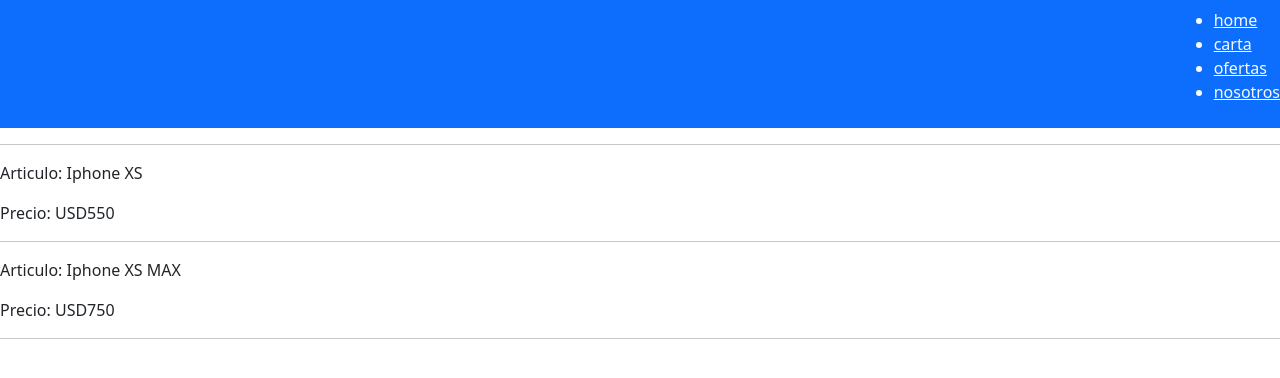
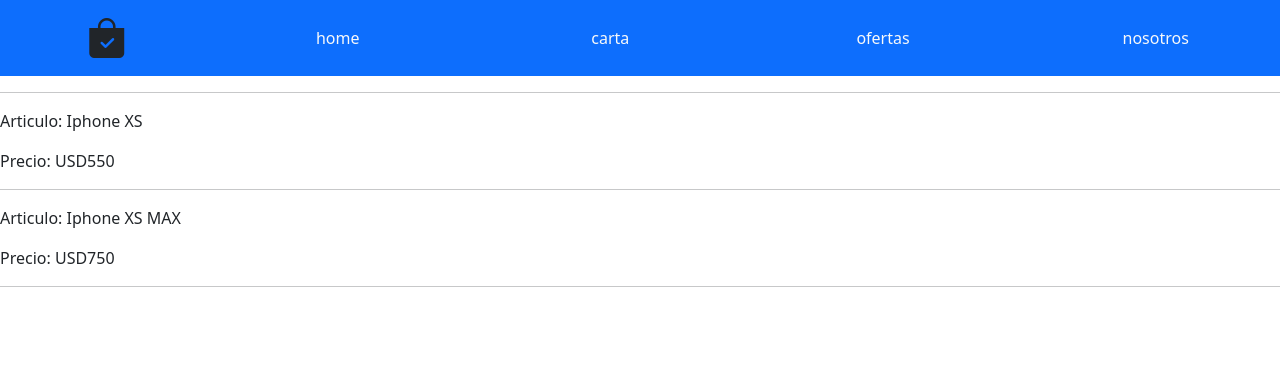
Before and after one commit to AgustinBeli/PRJS-DesafioEntregable1, a React (Create React App) app in the folder eccom-nozomi/: page / in a window 1280 px wide. Shown: the top 378 px of the page. Built offline with nearby package versions, Linux system fonts and the light colour scheme.

Commit message:
Desafío: Crea tu landing

```diff
--- a/eccom-nozomi/src/components/CartWidget.js
+++ b/eccom-nozomi/src/components/CartWidget.js
@@ -1,7 +1,8 @@
 const CartWidget = () => {
     return (
-        <div>
-            <i className="bi bi-bag-check-fill"></i>
+        <div className="col-2 text-center">
+            <span><i className="bi bi-bag-check-fill fs-1"></i></span>
+
         </div>
     )
 }
--- a/eccom-nozomi/src/components/NavBar.js
+++ b/eccom-nozomi/src/components/NavBar.js
@@ -2,14 +2,17 @@
 
 const NavBar = () => {
     return (
-        <div>
-            <nav className="navbar navbar-dark bg-primary">
+        <div className="grid">
+            <nav className="navbar navbar-dark bg-primary grid">
                 <CartWidget />
-                <ul className="text-light">
-                    <li><a className="text-light" href="./index.html">home</a></li>
-                    <li><a className="text-light" href="./html/carta.html">carta</a></li>
-                    <li><a className="text-light" href="./html/ofertas.html">ofertas</a></li>
-                    <li><a className="text-light" href="./html/nosotros.html">nosotros</a></li>
+                <ul className="text-light text-center m-0 col-10 list-inline" data-bs-toggle="tooltip">
+                    <div className="row">
+                        <li className="col"><a className="nav-link text-light" href="./index.html">home</a></li>
+                        <li className="col"><a className="nav-link text-light" href="./html/carta.html">carta</a></li>
+                        <li className="col"><a className="nav-link text-light" href="./html/ofertas.html">ofertas</a></li>
+                        <li className="col"><a className="nav-link text-light" href="./html/nosotros.html">nosotros</a></li>
+                    </div>
+
                 </ul>
             </nav>
         </div>
--- a/eccom-nozomi/src/index.js
+++ b/eccom-nozomi/src/index.js
@@ -2,7 +2,7 @@
 import ReactDOM from 'react-dom/client';
 import './index.css';
 import 'bootstrap/dist/css/bootstrap.min.css'
-import 'bootstrap-icons/font/bootstrap-icons.json'
+import 'bootstrap-icons/font/bootstrap-icons.css'
 import App from './App';
 
 const root = ReactDOM.createRoot(document.getElementById('root'));
```
